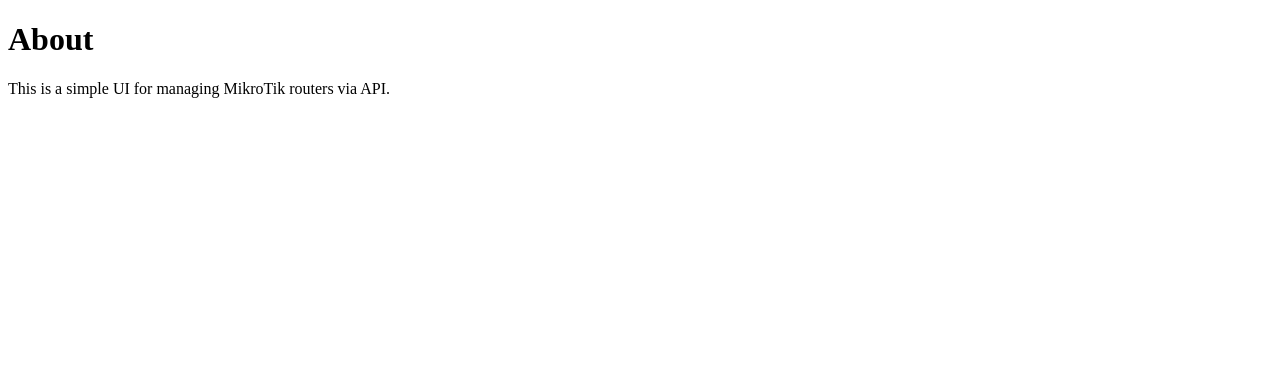
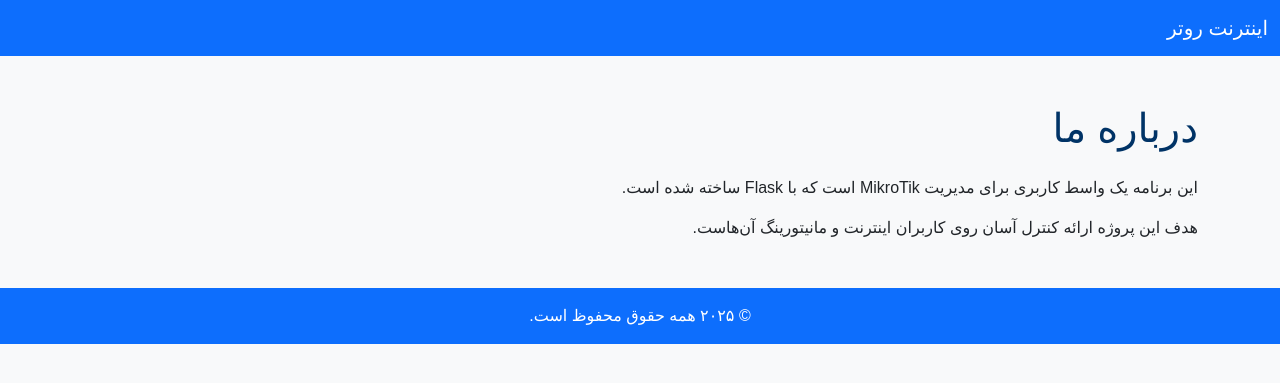
Before and after one commit to Nekooei-Dev/internet-router-ui, a Python web app: template templates/about.html in a window 1280 px wide. Shown: the top 383 px of the page. Run offline with Jinja, Linux system fonts and the light colour scheme; the template is opened without the code that fills it, so the values that code supplies are empty.

Commit message:
Update about.html

```diff
--- a/templates/about.html
+++ b/templates/about.html
@@ -1,8 +1,26 @@
-<!doctype html>
-<html lang="en">
-<head><title>About</title></head>
-<body>
-  <h1>About</h1>
-  <p>This is a simple UI for managing MikroTik routers via API.</p>
+<!DOCTYPE html>
+<html lang="fa" dir="rtl">
+<head>
+    <meta charset="UTF-8" />
+    <meta name="viewport" content="width=device-width, initial-scale=1" />
+    <title>درباره ما</title>
+    <link href="https://cdn.jsdelivr.net/npm/bootstrap@5.3.0/dist/css/bootstrap.rtl.min.css" rel="stylesheet" />
+    <link href="https://cdnjs.cloudflare.com/ajax/libs/font-awesome/6.4.0/css/all.min.css" rel="stylesheet" />
+    <link href="{{ url_for('static', filename='style.css') }}" rel="stylesheet" />
+</head>
+<body class="bg-light">
+<nav class="navbar navbar-expand-lg navbar-dark bg-primary">
+  <div class="container-fluid">
+    <a class="navbar-brand" href="{{ url_for('index') }}">اینترنت روتر</a>
+  </div>
+</nav>
+<main class="container my-5">
+    <h1 class="mb-4">درباره ما</h1>
+    <p>این برنامه یک واسط کاربری برای مدیریت MikroTik است که با Flask ساخته شده است.</p>
+    <p>هدف این پروژه ارائه کنترل آسان روی کاربران اینترنت و مانیتورینگ آن‌هاست.</p>
+</main>
+<footer class="bg-primary text-white text-center py-3">
+    © ۲۰۲۵ همه حقوق محفوظ است.
+</footer>
 </body>
 </html>
```
